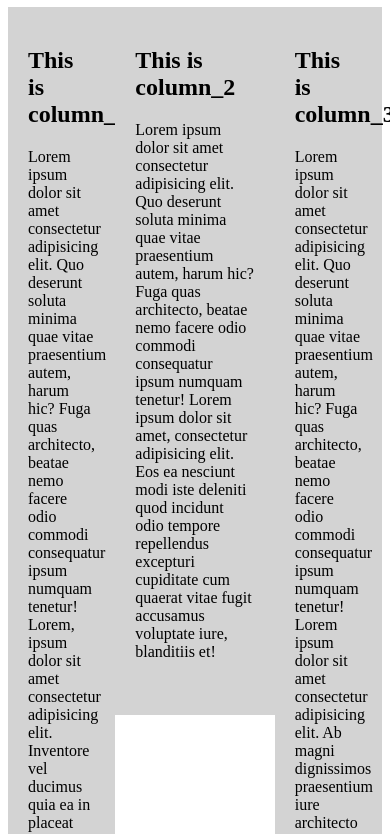
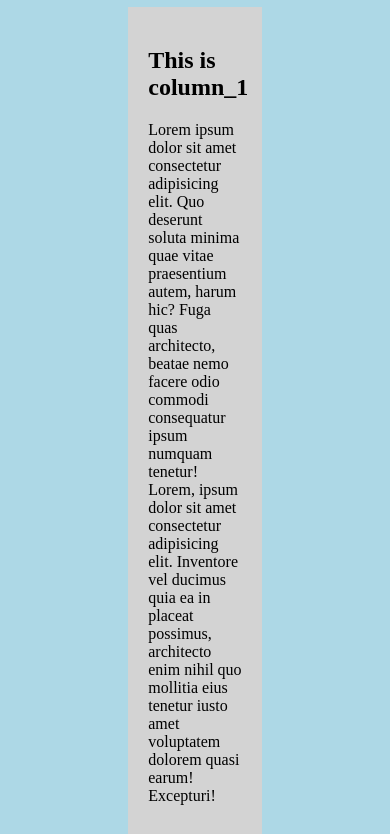
Before and after one commit to ravi4all/UI_WE_June_19, a plain HTML site: page CSS_3/RWD/02-Flex.html in a window 390 px wide. Shown: the part 73-907 px from the top of the page. Drawn offline with Linux system fonts and the light colour scheme.

Commit message:
Add files via upload

```diff
--- a/CSS_3/RWD/flex.css
+++ b/CSS_3/RWD/flex.css
@@ -1,3 +1,9 @@
+@media(max-width:1200px) {
+    body {
+        background-color: lightblue;
+    }
+}
+
 #row {
     display: flex;
     /* justify-content: center; */
@@ -34,6 +40,21 @@ img {
     /* align-self: center; */
 }
 
+@media(max-width:992px) {
+    #row {
+        flex-wrap: wrap;
+    }
+    .col-1 {
+        width: 25%;
+    }
+    .col-2 {
+        width: 60%;
+    }
+    .col-3 {
+        width: 100%;
+    }
+}
+
 ul {
     display: flex;
     flex-wrap: wrap;
```
